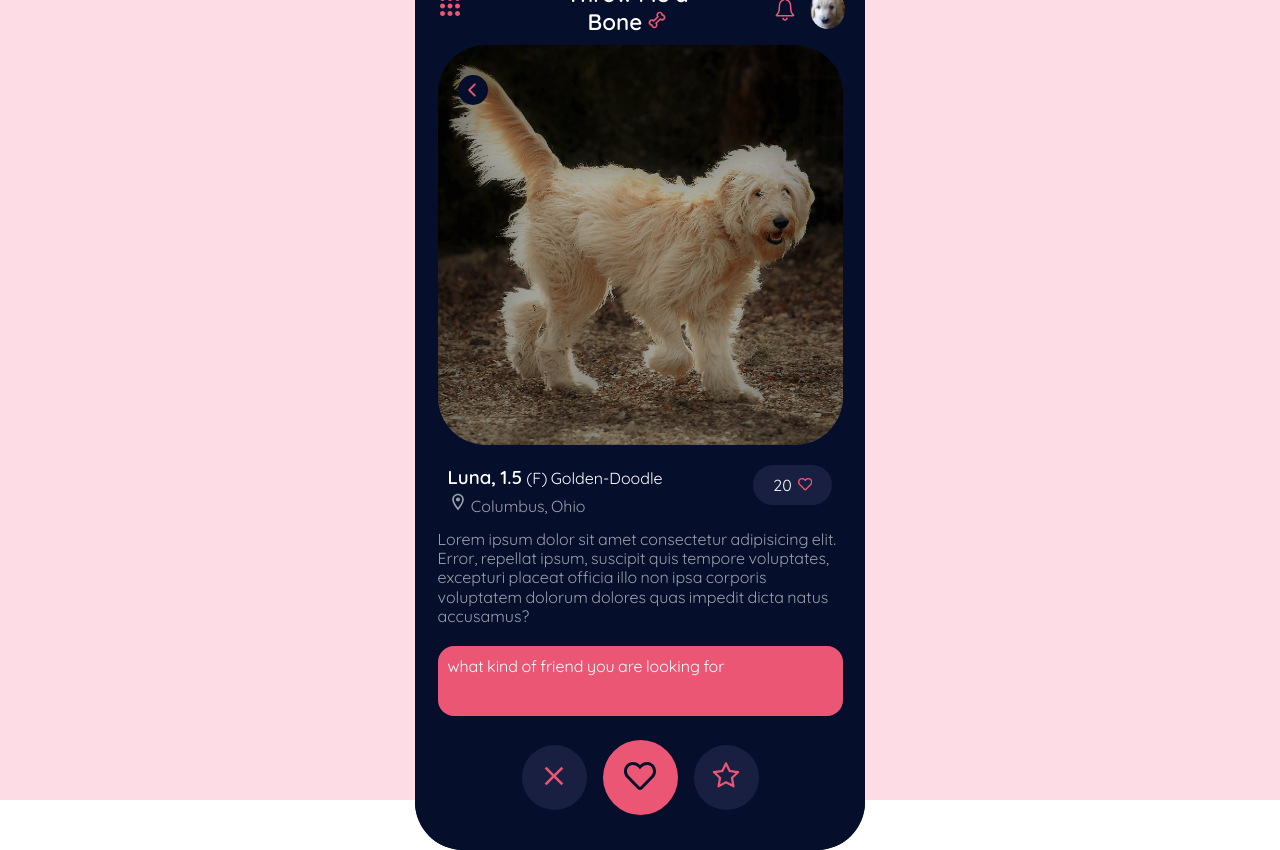
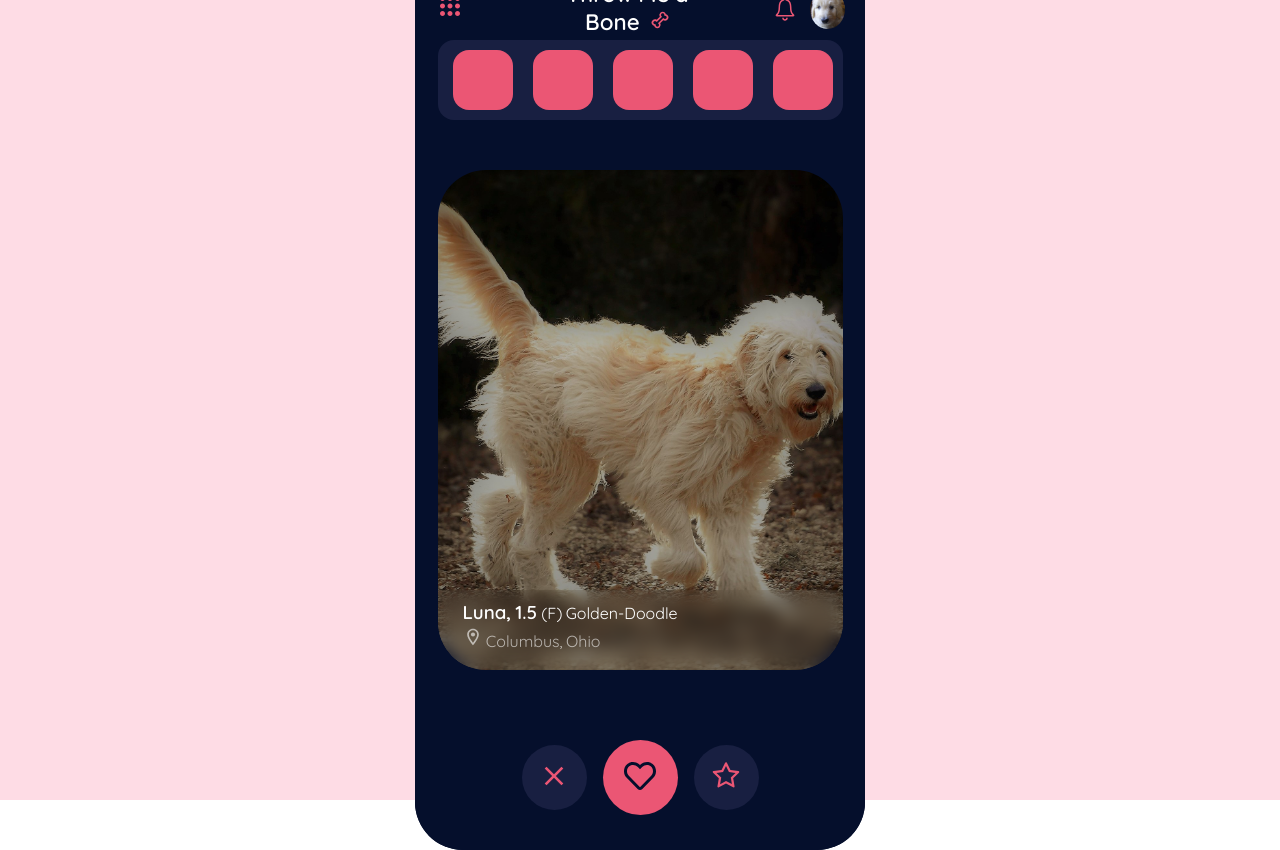
Before and after one commit to erickbey/dog-tinder, a React (Create React App) app in the folder client/: page / in a window 1280 px wide. Built offline with nearby package versions, Linux system fonts and the light colour scheme.

Commit message:
styling finished for preview card

```diff
--- a/client/src/App.js
+++ b/client/src/App.js
@@ -1,14 +1,15 @@
 import './App.css';
+import DogPreviewCard from './components/DogPreviewCard/DogPreviewCard';
 // import AccountSetup from './components/AccountSetup/AccountSetup';
 import DogProfileCard from './components/DogProfileCard/DogProfileCard';
 // import Login from './components/Login/Login';
-import NavBar from './components/NavBar/NavBar';
 
 function App() {
   return (
     <div className="App">
       <div className='app__container'>
-        <DogProfileCard />
+        {/* <DogProfileCard /> */}
+        <DogPreviewCard />
       </div>
     </div>
   );
--- a/client/src/components/DogPreviewCard/DogPreviewCard.css
+++ b/client/src/components/DogPreviewCard/DogPreviewCard.css
@@ -3,3 +3,60 @@
     background: var(--color-bg);
     border-radius: 0 0 3rem 3rem;
 }
+.preview__card {
+    position: relative;
+}
+
+.friends__container {
+    height: 80px;
+    margin-top: 10px;
+    background-color: var(--color-bg-variant);
+    border-radius: 1rem;
+    padding: 5px;
+    overflow-x: auto;
+    overflow-y: hidden;
+    white-space: nowrap;
+}
+
+.friend-icon__container {
+    height: 60px;
+    width: 60px;
+    border-radius: 1rem;
+    background-color: var(--color-primary);
+    display: inline-block;
+    margin: 5px 10px;
+}
+
+.image-preview__container {
+    height: 500px;
+    margin-top: 50px;
+    border-radius: 3rem;
+    position: relative;
+}
+
+.info__container {
+    width: 100%;
+    height: 80px;
+    position: absolute;
+    bottom: 0;
+    color: white;
+}
+
+.info__text, .location__text {
+    margin-left: 25px;
+}
+
+.info__text {
+    margin-top: 10px;
+}
+
+.blur__background {
+    height: 80px;
+    width: 100%;
+    position: absolute;
+    bottom: 0;
+    background-color: transparent;
+    overflow: hidden;
+    backdrop-filter: blur(8px);
+    border-radius: 0 0 3rem 3rem;
+}
--- a/client/src/components/DogPreviewCard/DogPreviewCard.jsx
+++ b/client/src/components/DogPreviewCard/DogPreviewCard.jsx
@@ -1,14 +1,39 @@
 import React from 'react';
 import './DogPreviewCard.css';
+import NavBar from '../NavBar/NavBar';
+import ChoiceButtons from '../ChoiceButtons/ChoiceButtons';
+import Dog from '../../assets/FGoldendoodle.jpg';
+import { MdOutlineLocationOn } from 'react-icons/md';
 
 function DogPreviewCard() {
   return (
-    <div className='body__container'>
-        <div className="image__container">
-          <div className="socials__contiainer"></div>
-          <div className="info__container"></div>
+    <div className='app__container preview__card'>
+      <NavBar />
+      <div className="content__container friends__container">
+        <div className="friend-icon__container"></div>
+        <div className="friend-icon__container"></div>
+        <div className="friend-icon__container"></div>
+        <div className="friend-icon__container"></div>
+        <div className="friend-icon__container"></div>
+        <div className="friend-icon__container"></div>
+        <div className="friend-icon__container"></div>
+        <div className="friend-icon__container"></div>
+        <div className="friend-icon__container"></div>
+        <div className="friend-icon__container"></div>
+        {/* add a map function for friends */}
+      </div>
+        <div className="content__container image-preview__container">
+          <img src={Dog} alt="" className='profile__picture'/>
+          <div className="info__container">
+            <div className="blur__background">
+              <h3 className='info__text'>Luna, 1.5 <span>(F) Golden-Doodle</span></h3>
+              <p className='location__text'><MdOutlineLocationOn className='icon__small location'/> Columbus, Ohio</p>
+            </div>
+          </div>
         </div>
-        <div className="buttons__container"></div>
+        <div className="buttons__container">
+          <ChoiceButtons />
+        </div>
     </div>
   )
 }
--- a/client/src/components/DogProfileCard/DogProfileCard.css
+++ b/client/src/components/DogProfileCard/DogProfileCard.css
@@ -1,4 +1,4 @@
-.image__container {
+.image-profile__container {
     height: 400px;
     border-radius: 3rem;
     margin: auto;
@@ -80,7 +80,7 @@ span {
 
 .bio {
     color: var(--color-light);
-    margin-top: 25px;
+    margin-top: 20px;
     line-height: 1.2rem;
 }
 
@@ -90,7 +90,7 @@ span {
     color: white;
     background-color: var(--color-primary);
     border-radius: 1rem;
-    margin-top: 20px;
+    margin-top: 15px;
 }
 
 .buttons__container {
--- a/client/src/components/DogProfileCard/DogProfileCard.jsx
+++ b/client/src/components/DogProfileCard/DogProfileCard.jsx
@@ -11,7 +11,7 @@ function DogProfileCard() {
   return (
     <div className='app__container profile__card'>
       <NavBar />
-        <div className="content__container image__container">
+        <div className="content__container image-profile__container">
           <img src={Dog} alt="dog" className='profile__picture' />
           <button className="btn back__btn"><IoIosArrowBack className='icon__small back'/></button>
         </div>
--- a/client/src/components/NavBar/NavBar.css
+++ b/client/src/components/NavBar/NavBar.css
@@ -18,6 +18,9 @@
     width: 150px;
     text-align: center;
     margin-left: 20px;
+}
+.bone {
+    margin-left: 5px;
 }
 
 .icons__container {
--- a/client/src/components/NavBar/NavBar.jsx
+++ b/client/src/components/NavBar/NavBar.jsx
@@ -11,7 +11,7 @@ function NavBar() {
       <button className='btn options__btn'>
         <CgMenuGridO className='icon__medium options'/>
       </button>
-        <h1 className='title'>Throw Me a Bone <BiBone className='icon__small'/></h1>
+        <h1 className='title'>Throw Me a Bone <BiBone className='icon__small bone'/></h1>
         <div className='icons__container'>
           <button className='btn'>
             <IoIosNotificationsOutline className='icon__medium notification'/>
--- a/client/src/index.css
+++ b/client/src/index.css
@@ -22,6 +22,10 @@
   --container-width-lg: 90%;
   --container-width-md: 86%;
   --container-width-sm: 90%;
+}
+
+::-webkit-scrollbar {
+  display: none;
 }
 
 body {
```
